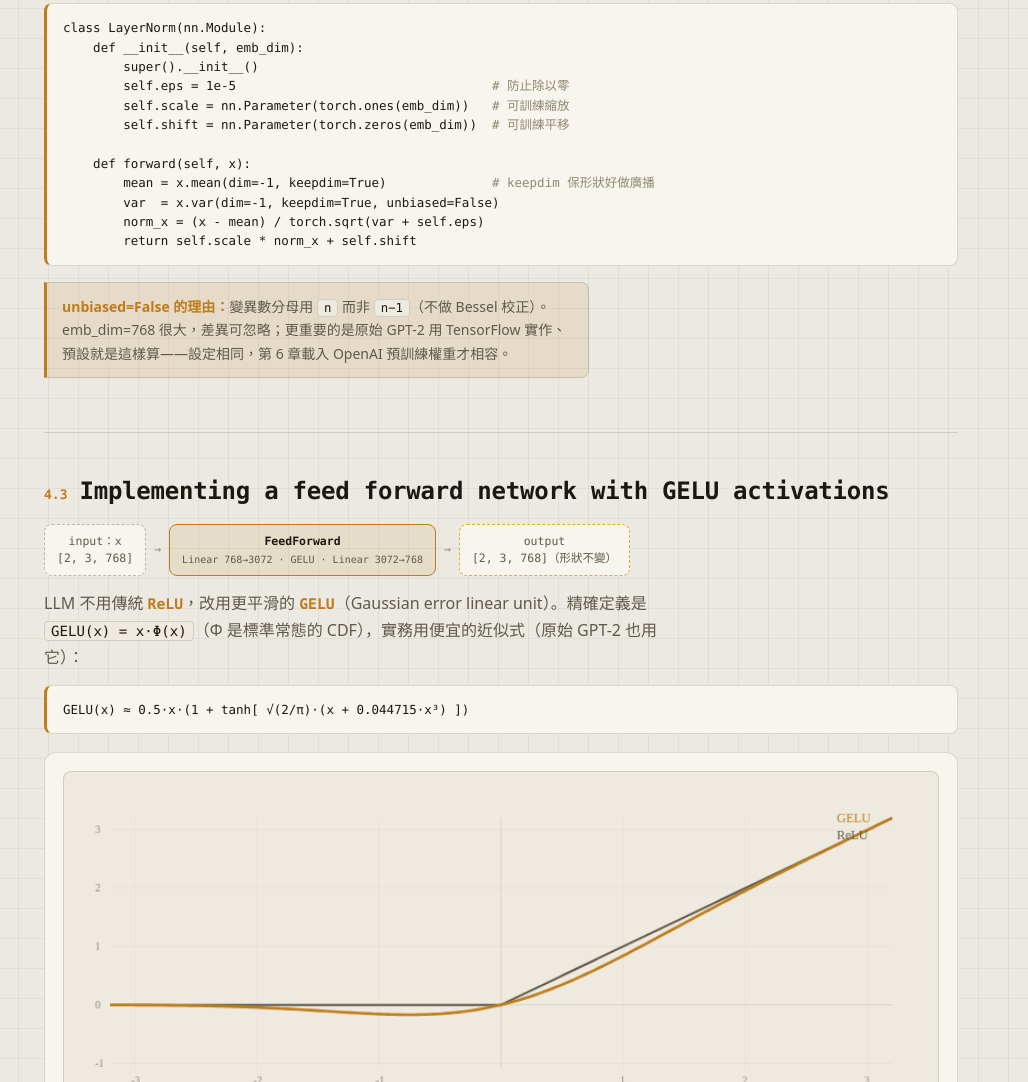
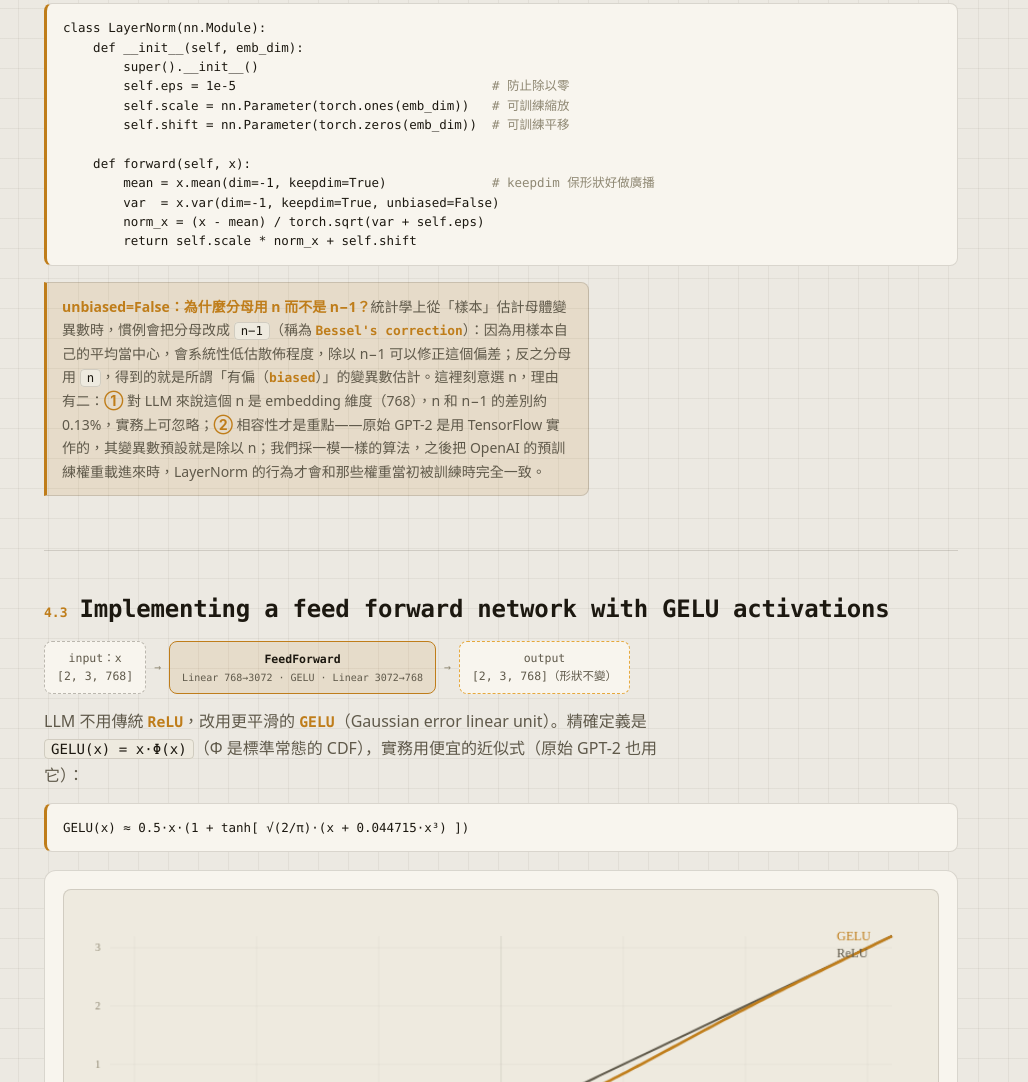
Before and after one commit to ai-twinkle/llm-from-scratch-course, a plain HTML site: page ch04.html in a window 1280 px wide. Shown: the part 6622-7704 px from the top of the page, without its empty margins (252-1280 px from the left). Drawn offline with Linux system fonts and the light colour scheme.

Commit message:
4.2: expand unbiased=False note (Bessel's correction, biased estimate, TF compatibility)
Co-Authored-By: Claude Fable 5 <noreply@anthropic.com>

```diff
--- a/ch04.html
+++ b/ch04.html
@@ -414,7 +414,7 @@ kbd{font-family:var(--mono);font-size:11px;background:var(--surface-2);border:1p
         var  = x.var(dim=-1, keepdim=True, unbiased=False)
         norm_x = (x - mean) / torch.sqrt(var + self.eps)
         return self.scale * norm_x + self.shift</pre>
-      <div class="note"><b>unbiased=False 的理由：</b>變異數分母用 <code class="inl">n</code> 而非 <code class="inl">n−1</code>（不做 Bessel 校正）。emb_dim=768 很大，差異可忽略；更重要的是原始 GPT-2 用 TensorFlow 實作、預設就是這樣算——設定相同，第 6 章載入 OpenAI 預訓練權重才相容。</div>
+      <div class="note"><b>unbiased=False：為什麼分母用 n 而不是 n−1？</b>統計學上從「樣本」估計母體變異數時，慣例會把分母改成 <code class="inl">n−1</code>（稱為 <span class="en">Bessel's correction</span>）：因為用樣本自己的平均當中心，會系統性低估散佈程度，除以 n−1 可以修正這個偏差；反之分母用 <code class="inl">n</code>，得到的就是所謂「有偏（<span class="en">biased</span>）」的變異數估計。這裡刻意選 n，理由有二：<b>①</b> 對 LLM 來說這個 n 是 embedding 維度（768），n 和 n−1 的差別約 0.13%，實務上可忽略；<b>②</b> 相容性才是重點——原始 GPT-2 是用 TensorFlow 實作的，其變異數預設就是除以 n；我們採一模一樣的算法，之後把 OpenAI 的預訓練權重載進來時，LayerNorm 的行為才會和那些權重當初被訓練時完全一致。</div>
     </section>
 
     <!-- ===== 4.3 ===== -->
```
